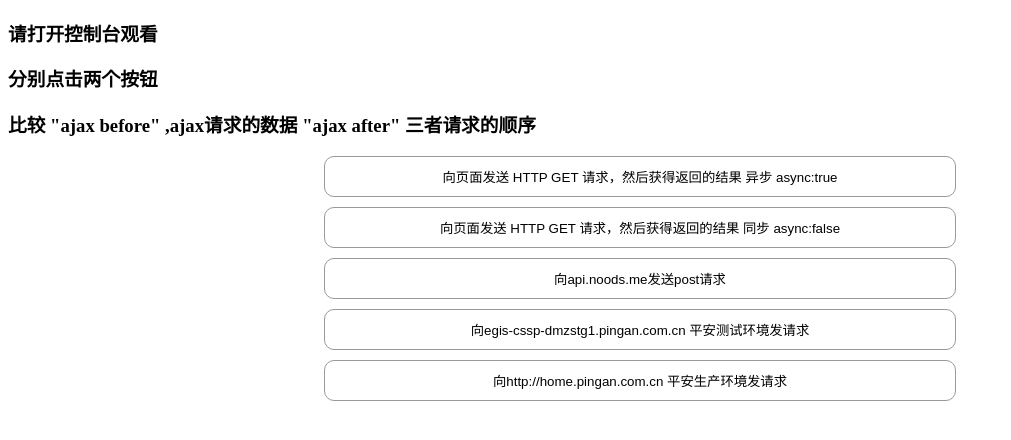
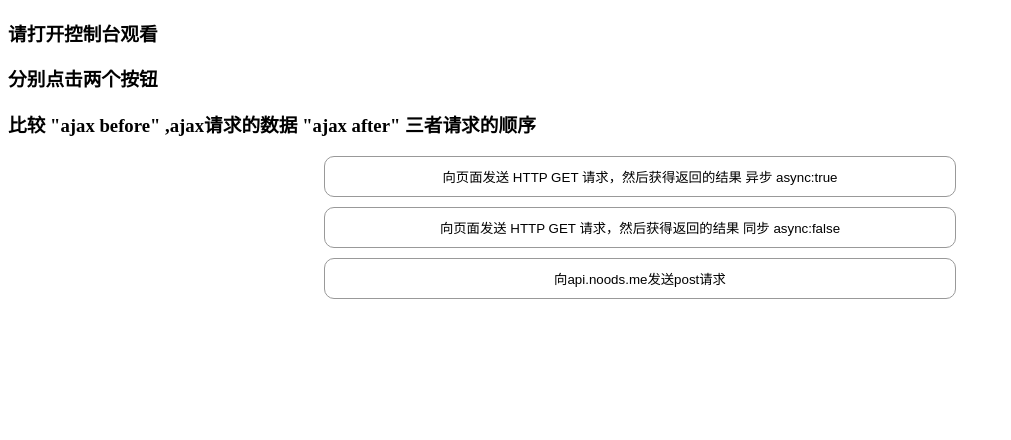
Before and after one commit to aweini/mix, a website: page ajax-test/ajax-asyn.html in a window 1280 px wide. Shown: the whole page, without its empty margins (0-1011 px from the left). Drawn offline with Linux system fonts and the light colour scheme.

Commit message:
Update ajax-asyn.html

```diff
--- a/ajax-test/ajax-asyn.html
+++ b/ajax-test/ajax-asyn.html
@@ -26,8 +26,7 @@
 <button>向页面发送 HTTP GET 请求，然后获得返回的结果 异步 async:true</button>
 <button>向页面发送 HTTP GET 请求，然后获得返回的结果 同步 async:false</button>
 <button>向api.noods.me发送post请求</button>
-<button>向egis-cssp-dmzstg1.pingan.com.cn 平安测试环境发请求</button>
-<button>向http://home.pingan.com.cn 平安生产环境发请求</button>
+
 
 </body>
 <script>
@@ -122,7 +121,7 @@
         });
 
 //        $.ajax({
-//            url: "https://home.pingan.com.cn/m/saveRenewalInsurance.dox",
+//            url: "",
 //            data: {
 //                idCsspOrder:'TD00000008527749',
 //                name:'放方法',
```
